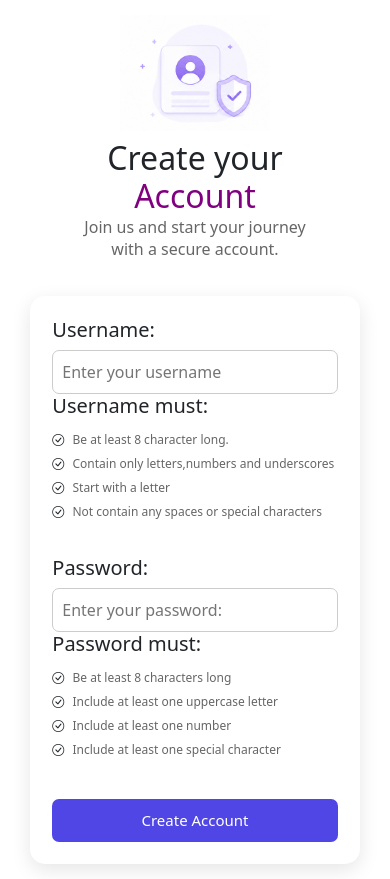
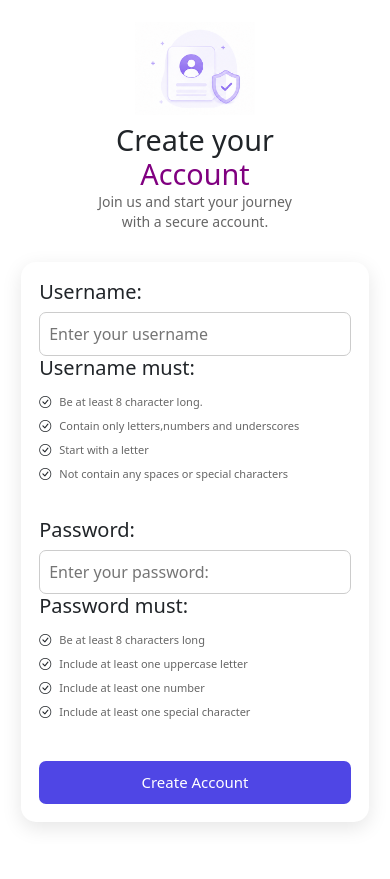
Before and after one commit to SwatiManjari/SignUpPage, a plain HTML site: page index.html in a window 390 px wide. After the commit the page ends 844 px from the top, so only its background shows below. Drawn offline with nearby package versions, Linux system fonts and the light colour scheme.

Commit message:
Improve mobile layout

```diff
--- a/style.css
+++ b/style.css
@@ -119,7 +119,7 @@ input:focus
     background-color: #3730a3;
 }
 
-/* Success and error pages */
+
 
 #SuccessPage,
 #NotSuccessPage
@@ -158,18 +158,39 @@ input:focus
     .container
     {
         flex-direction: column;
-        gap: 20px;
+        gap: 15px;
+        padding: 20px 10px;
     }
 
     .card1,
     .card2
     {
-        width: 90%;
+        width: 95%;
         max-width: 380px;
+    }
+
+    .card1 img
+    {
+        width: 120px;
     }
 
     .card1 h1
     {
-        font-size: 2rem;
+        font-size: 1.8rem;
+    }
+
+    .card1 p
+    {
+        font-size: 14px;
+    }
+
+    .card2
+    {
+        padding: 18px;
+    }
+
+    .card2 span
+    {
+        font-size: 11px;
     }
 }
```
